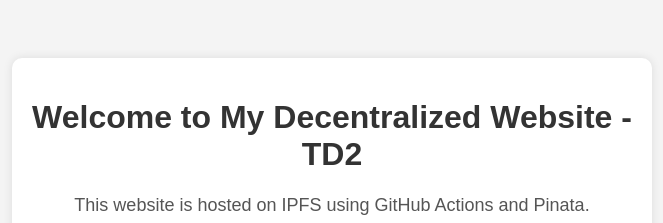
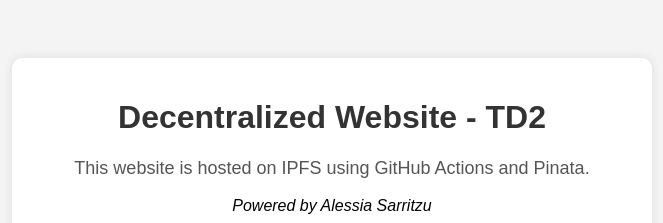
Before and after one commit to alesarritz/decentralized-website-alessia_sarritzu-2, a plain HTML site: page index.html in a window 1280 px wide. Shown: the top 223 px of the page, without its empty margins (308-971 px from the left). Drawn offline with Linux system fonts and the light colour scheme.

Commit message:
Modified website text

```diff
--- a/index.html
+++ b/index.html
@@ -3,7 +3,7 @@
 <head>
     <meta charset="UTF-8">
     <meta name="viewport" content="width=device-width, initial-scale=1.0">
-    <title>Decentralized Website on IPFS</title>
+    <title>Decentralized Website - Alessia Sarritzu</title>
     <style>
         body {
             font-family: Arial, sans-serif;
@@ -36,7 +36,7 @@
 <body>
 
     <div class="container">
-        <h1>Welcome to My Decentralized Website - TD2</h1>
+        <h1>Decentralized Website - TD2</h1>
         <p>This website is hosted on IPFS using GitHub Actions and Pinata. </p>
         <i>Powered by Alessia Sarritzu</i>
 
```
